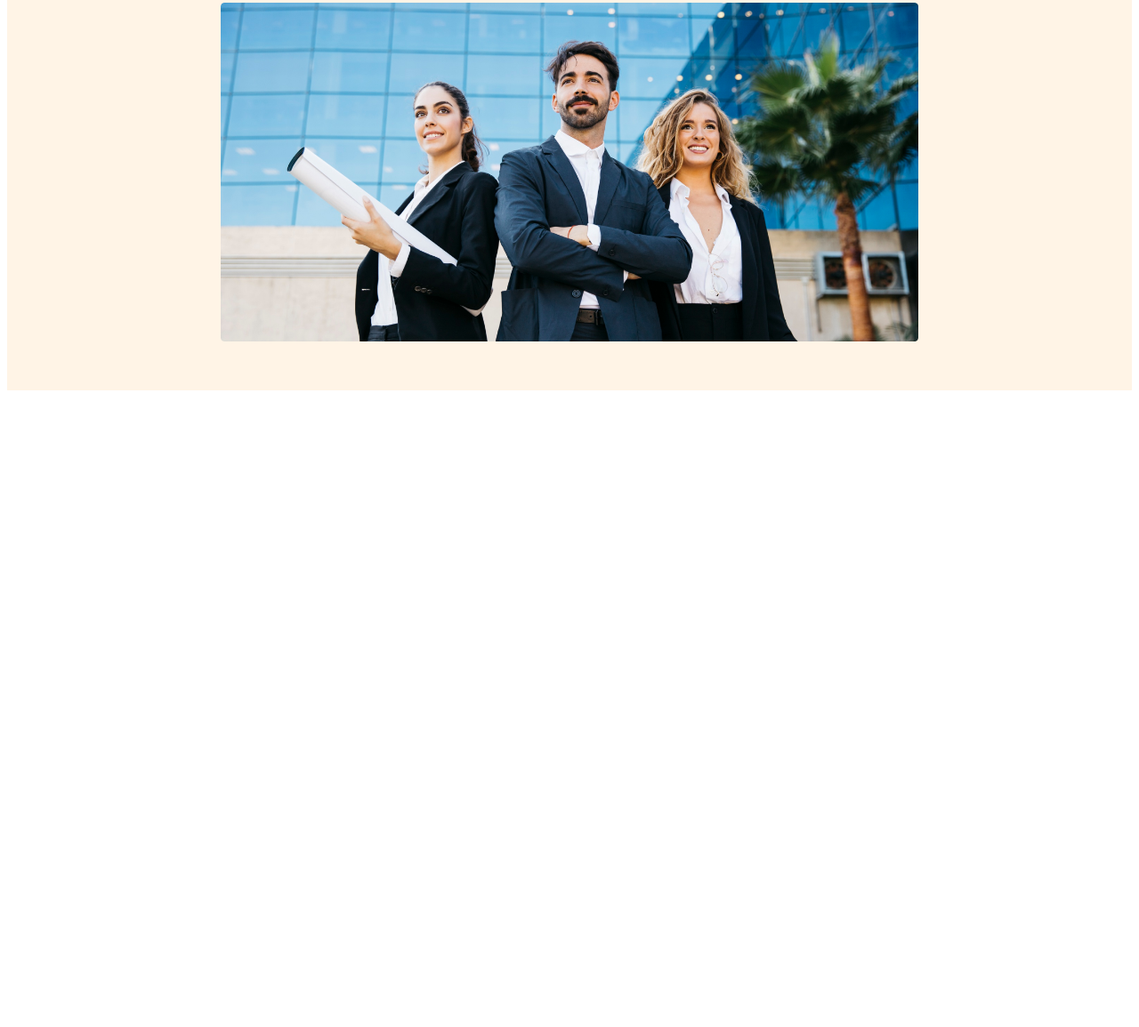
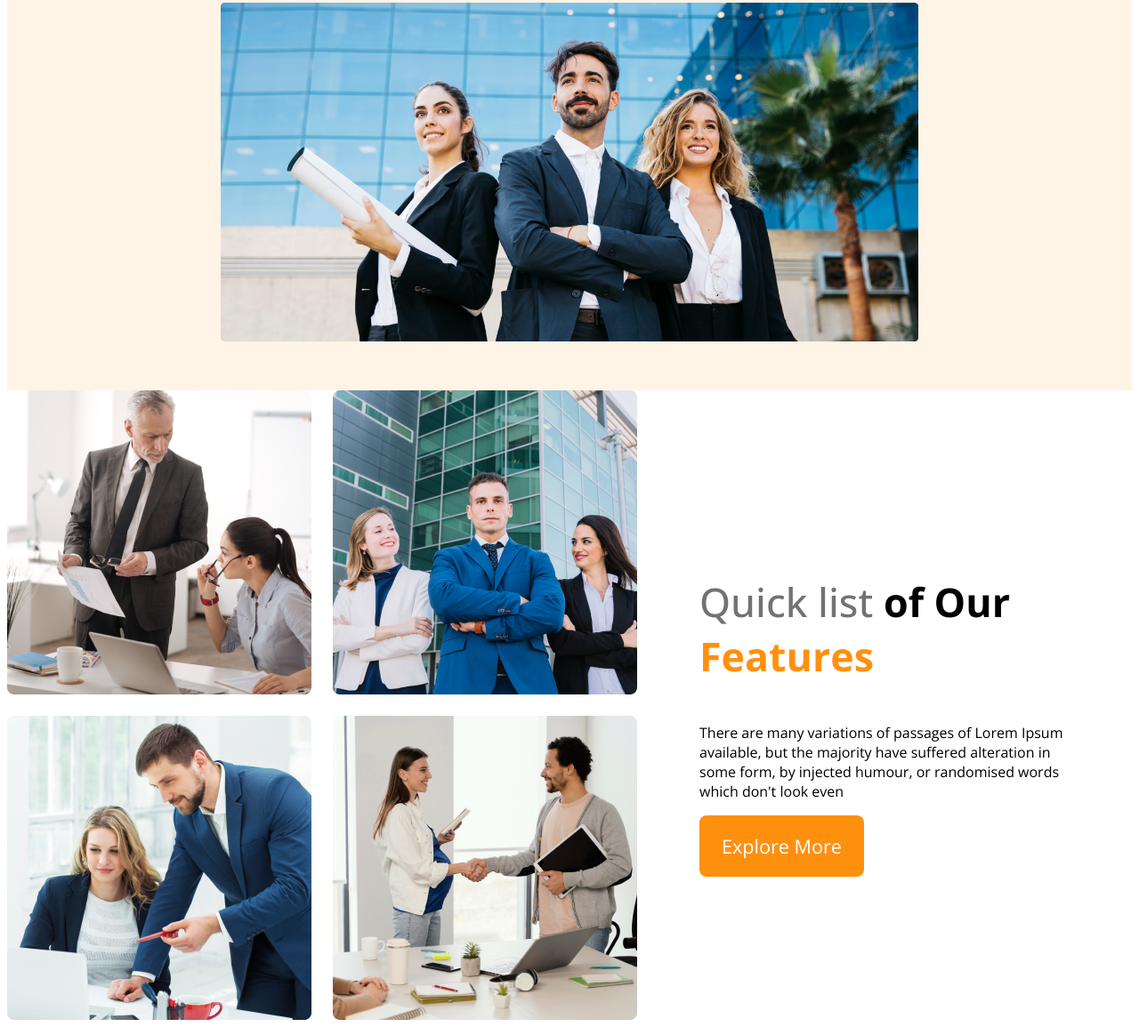
Before and after one commit to AzizunNahar7/G3-Architects-Website, a plain HTML site: page index.html in a window 1280 px wide. Shown: the part 614-1769 px from the top of the page at 89% size. Before the commit the page ends 1061 px from the top, so only its background shows below. Drawn offline with nearby package versions, Linux system fonts and the light colour scheme.

Commit message:
features content added

```diff
--- a/index.html
+++ b/index.html
@@ -13,6 +13,7 @@
     <link rel="stylesheet" href="styles/architect.css">
 </head>
 <body>
+    <!-- Header section start here -->
    <header>
     <!-- Navbar section start here -->
     <nav>
@@ -33,7 +34,22 @@
         <img src="./images/banner.png" alt="">
     </div>
    </header>
-   <main></main>
+   <main>
+    <!-- Teams section start here -->
+    <section class="teams-container">
+        <div class="teams-img-container">
+            <img src="./images/team1.png" alt="">
+            <img src="./images/team2.png" alt="">
+            <img src="./images/team3.png" alt="">
+            <img src="./images/team4.png" alt="">
+        </div>
+        <div class="teams-content">
+            <h3 class="teams-title"><span class="quick-list">Quick list</span> <span>of Our</span> <span class="text-features">Features</span></h3>
+            <p class="teams-description">There are many variations of passages of Lorem Ipsum available, but the majority have suffered alteration in some form, by injected humour, or randomised words which don't look even</p>
+            <button class="btn-primary">Explore More</button>
+        </div>
+    </section>
+   </main>
    <footer></footer>
 </body>
 </html>
--- a/styles/architect.css
+++ b/styles/architect.css
@@ -70,6 +70,43 @@ nav li a{
     width: 100%;
 }
 
+/* Main styles */
+main{
+    max-width: 1440px;
+    margin: 0 auto;
+}
+
+/* Teams styles */
+.teams-container{
+    display: flex;
+    align-items: center;
+}
+
+.teams-img-container{
+    display: grid;
+    grid-template-columns: repeat(2, 1fr);
+    gap: 1.5rem;
+}
+
+.teams-content{
+    padding-left: 70px;
+    padding-right: 70px;
+}
+
+.teams-title{
+    font-size: 2.8rem;
+}
+
+.teams-title .quick-list{
+    color: #727272;
+    font-weight: 500;
+}
+
+.teams-title .text-features{
+    color: #FF900E;
+    font-weight: 700;
+}
+
 /* Responsive media queries */
 /* Mobile devices */
 @media screen and (max-width:576px) {
```
